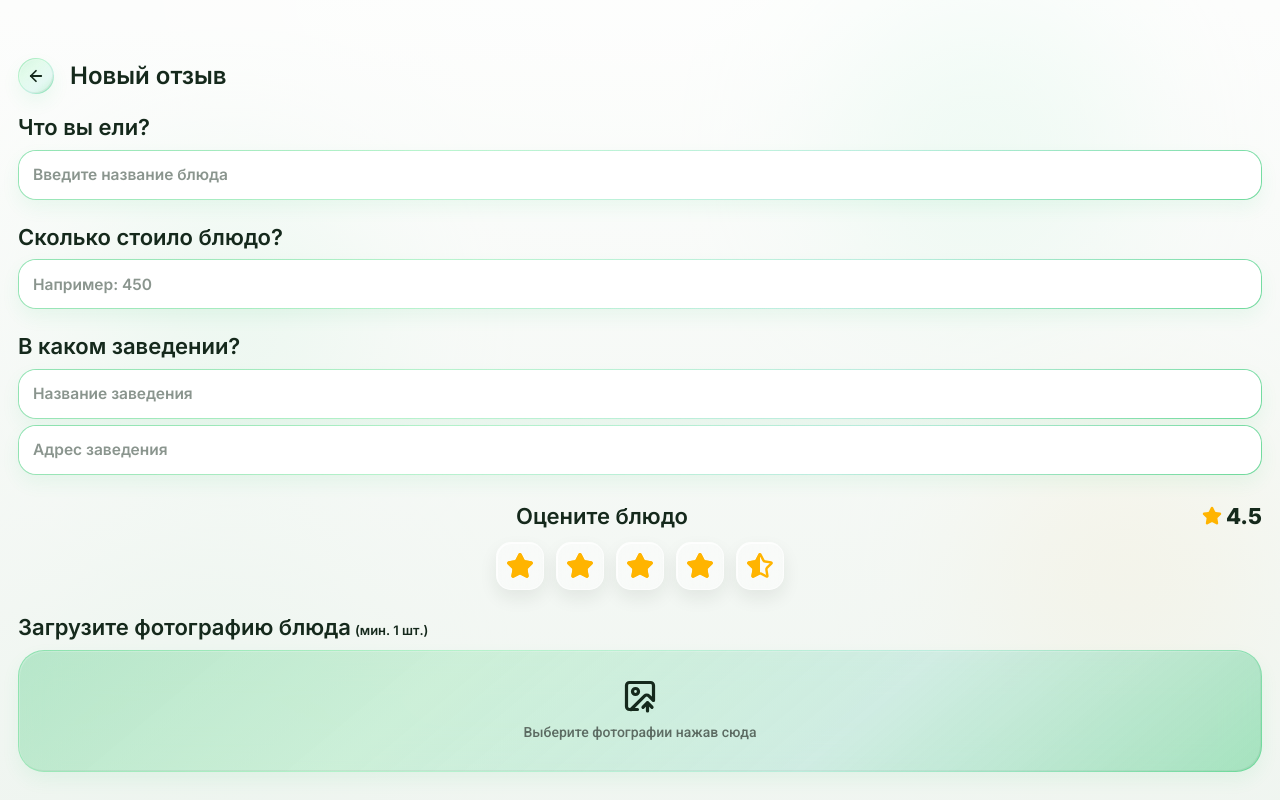
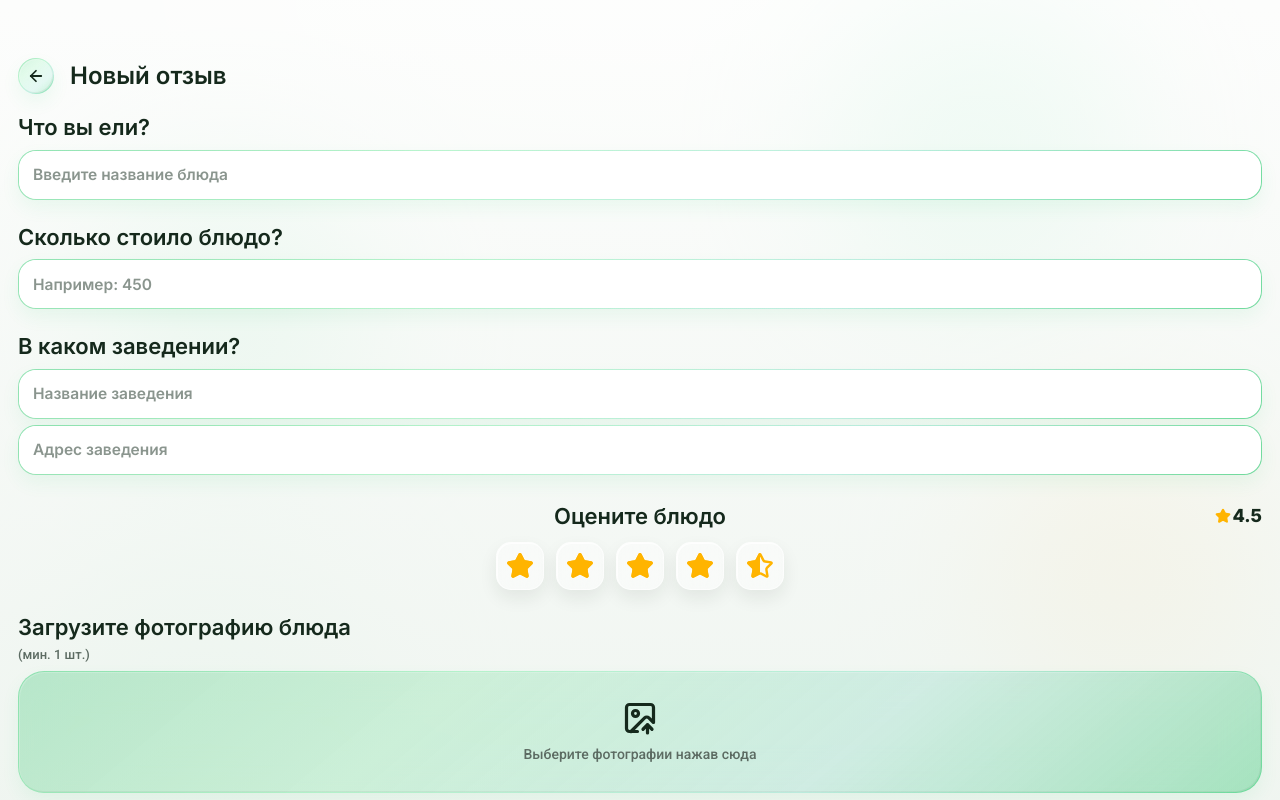
Before and after one commit to goldslugger762/foody-front, a Next.js app: page /new-review in a window 1280 px wide. Built offline with nearby package versions, Linux system fonts and the light colour scheme.

Commit message:
фикс формы

```diff
--- a/components/review/new-review-form.tsx
+++ b/components/review/new-review-form.tsx
@@ -228,13 +228,14 @@ function RatingControl({
 }) {
   return (
     <section className="pt-1">
-      <div className="mb-3 flex items-center justify-between gap-4">
-        <h2 className="flex-1 text-center text-[22px] leading-tight font-semibold text-[#15291C]">
+      <div className="mb-3 grid grid-cols-[3.25rem_1fr_3.25rem] items-center gap-2">
+        <span aria-hidden="true" />
+        <h2 className="text-center text-[22px] leading-tight font-semibold text-[#15291C]">
           Оцените блюдо
         </h2>
-        <span className="flex min-w-14 items-center justify-end gap-1 text-[22px] leading-none font-extrabold text-[#15291C]">
+        <span className="flex items-center justify-end gap-0.5 text-[18px] leading-none font-extrabold text-[#15291C]">
           <Star
-            className="size-5"
+            className="size-4"
             strokeWidth={2.1}
             color={STAR_YELLOW}
             fill={STAR_YELLOW}
@@ -289,12 +290,12 @@ function PhotoUpload({
 
   return (
     <section>
-      <h2 className="mb-2 text-[22px] leading-tight font-semibold tracking-[0px] text-[#15291C] max-[380px]:text-[20px]">
+      <h2 className="text-[22px] leading-tight font-semibold tracking-[0px] text-[#15291C] max-[380px]:text-[20px]">
         Загрузите фотографию блюда
-        <span className="ml-1 text-[13px] font-semibold text-[#15291C]">
-          (мин. 1 шт.)
-        </span>
       </h2>
+      <p className="mt-1 mb-2 font-[family-name:var(--font-roboto)] text-[13px] leading-snug font-medium text-[#5C6B62]">
+        (мин. 1 шт.)
+      </p>
       <button
         type="button"
         onClick={() => inputRef.current?.click()}
@@ -391,7 +392,7 @@ function TagsInput({
         Напишите тэги
       </h2>
       <p className="mt-1 mb-2 font-[family-name:var(--font-roboto)] text-[13px] leading-snug font-medium text-[#5C6B62]">
-        Напишите тэг и добавьте его через ввод
+        Напишите тэг и добавьте его через ввод (3 шт.)
       </p>
       <GlassSurface
         className={cn(FIELD_SURFACE_CLASSES, "min-h-[52px] h-auto")}
```
